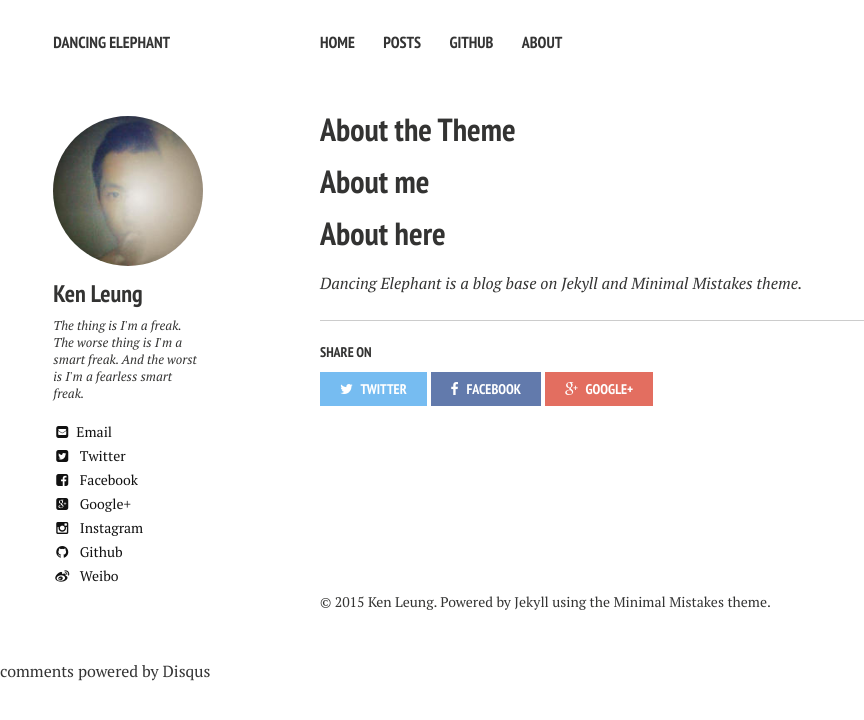
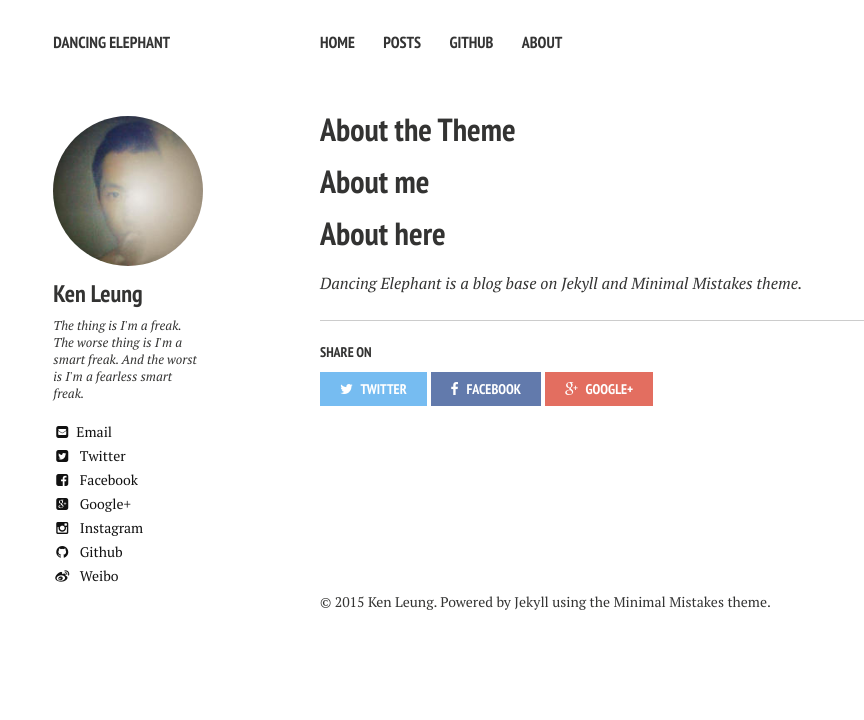
Before and after one commit to ikenbe/en, a Jekyll site: the page built from about/index.md, in a window 1280 px wide. Shown: the top 720 px of the page, without its empty margins (0-864 px from the left). Built offline with Jekyll 4.4.1, drawn with Linux system fonts in a browser that asks for light colours; nearby versions of some CDN libraries; Markdown is read by kramdown in place of the engine named in the settings; comment, search, counter and statistics services are not loaded; part of the change alters nothing that is shown.

Commit message:
Update _config.yml

```diff
--- a/_config.yml
+++ b/_config.yml
@@ -21,7 +21,7 @@ owner:
   avatar: bio-photo.jpg
   bio: "The thing is I'm a freak. The worse thing is I'm a smart freak. And the worst is I'm a fearless smart freak."
   email: ikenbe@gmail.com
-  disqus-shortname: ikenleung
+  disqus-shortname:
   twitter: ikenbe
   facebook: iKen.Leung
   google:
```
